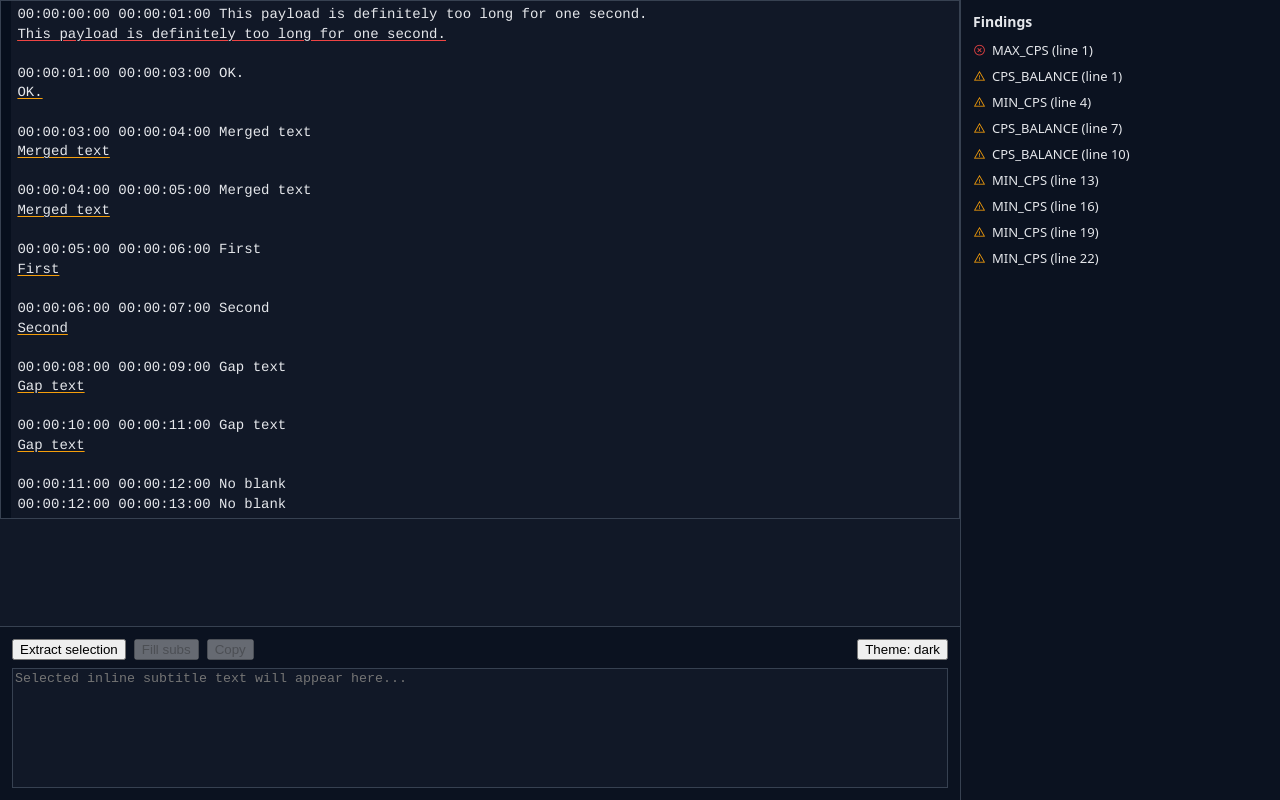
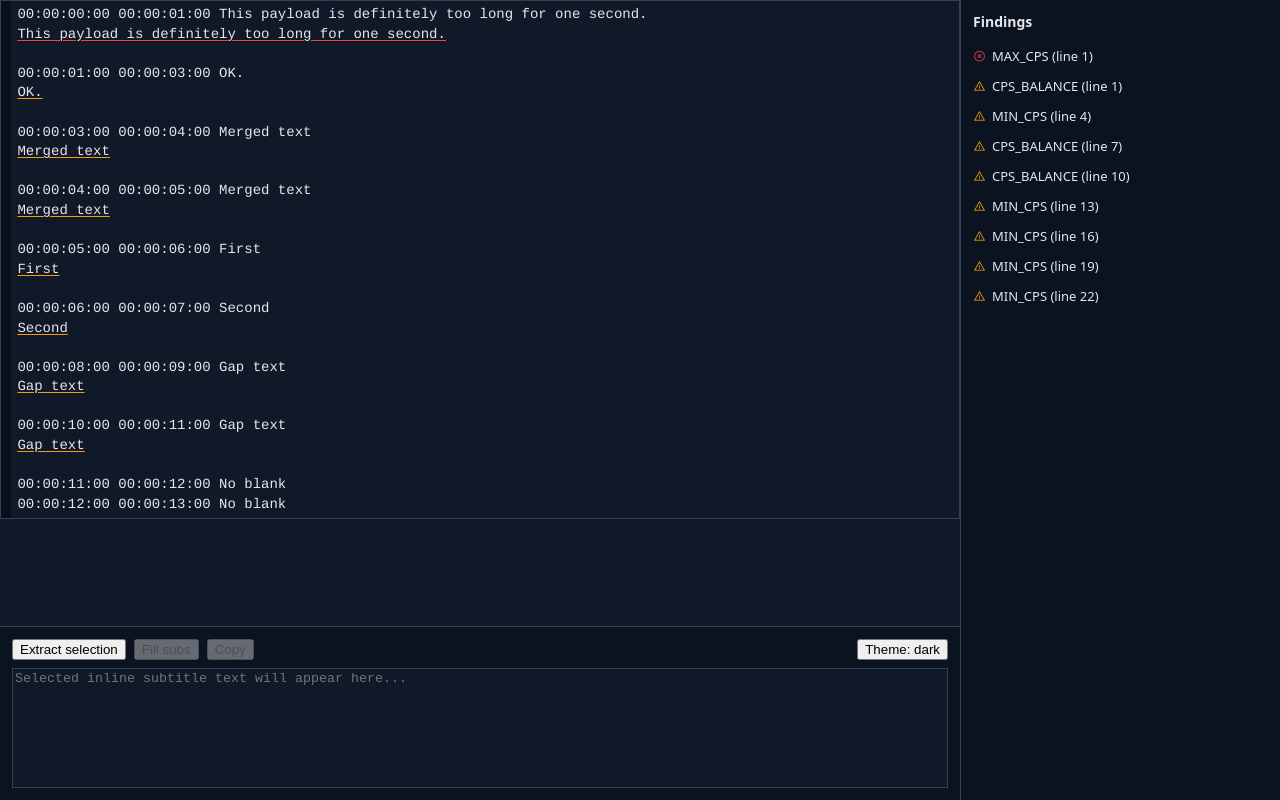
Before and after one commit to weiying-chen/sub, a React (Vite) app: page / in a window 1280 px wide. Built offline with nearby package versions, Linux system fonts and the light colour scheme.

Commit message:
Refine sidebar row hover styling

```diff
--- a/src/App.tsx
+++ b/src/App.tsx
@@ -211,11 +211,12 @@ export default function App() {
           <ul
             style={{
               margin: 0,
+              marginLeft: -12,
+              marginRight: -12,
               padding: 0,
               listStyle: "none",
               display: "flex",
               flexDirection: "column",
-              gap: 8,
               fontSize: 13,
             }}
           >
@@ -229,15 +230,15 @@ export default function App() {
                   <button
                     type="button"
                     onClick={() => handleFindingClick(finding)}
+                    className="finding-row-button"
                     style={{
                       width: "100%",
                       display: "flex",
                       alignItems: "center",
                       gap: 6,
                       textAlign: "left",
-                      background: "transparent",
                       border: "none",
-                      padding: 0,
+                      padding: "6px 12px",
                       color: "inherit",
                       font: "inherit",
                       cursor: "pointer",
--- a/src/index.css
+++ b/src/index.css
@@ -8,6 +8,7 @@
   /* Surfaces */
   --bg: #f8fafc;        /* cool-neutral off-white */
   --panel: #f1f5f9;     /* subtle depth, not gray */
+  --panel-hover: #e2e8f0;
   --border: #e2e8f0;
 
   /* Text */
@@ -28,6 +29,7 @@
 [data-theme="dark"] {
   --bg: #111827;
   --panel: #0b1220;
+  --panel-hover: #1f2937;
   --text: #e5e7eb;
   --muted: #9ca3af;
   --border: #374151;
@@ -155,3 +157,12 @@ body {
 .cm-editor .cm-content ::selection {
   background-color: var(--cm-selection) !important;
 }
+
+.finding-row-button {
+  background: transparent;
+  border-radius: 0;
+}
+
+.finding-row-button:hover {
+  background: var(--panel-hover);
+}
```
